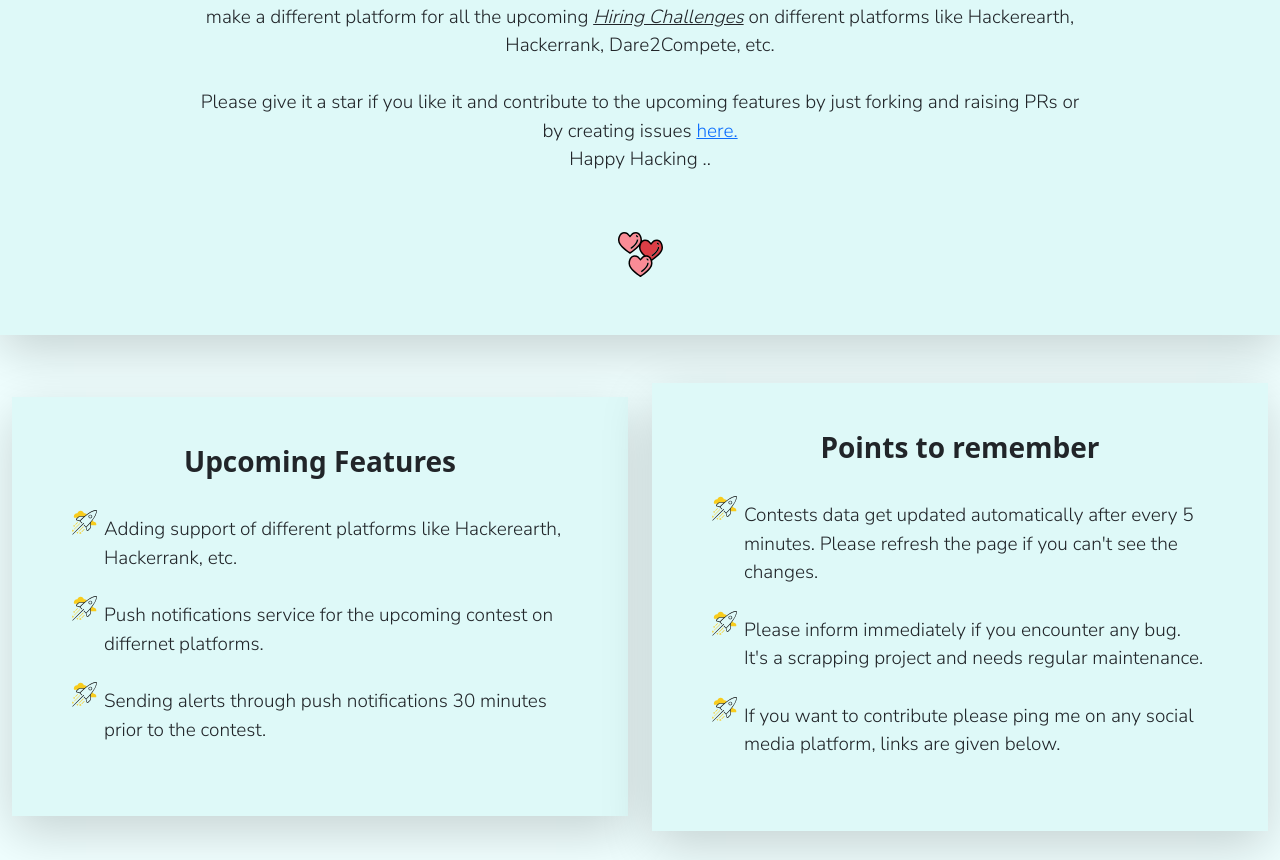
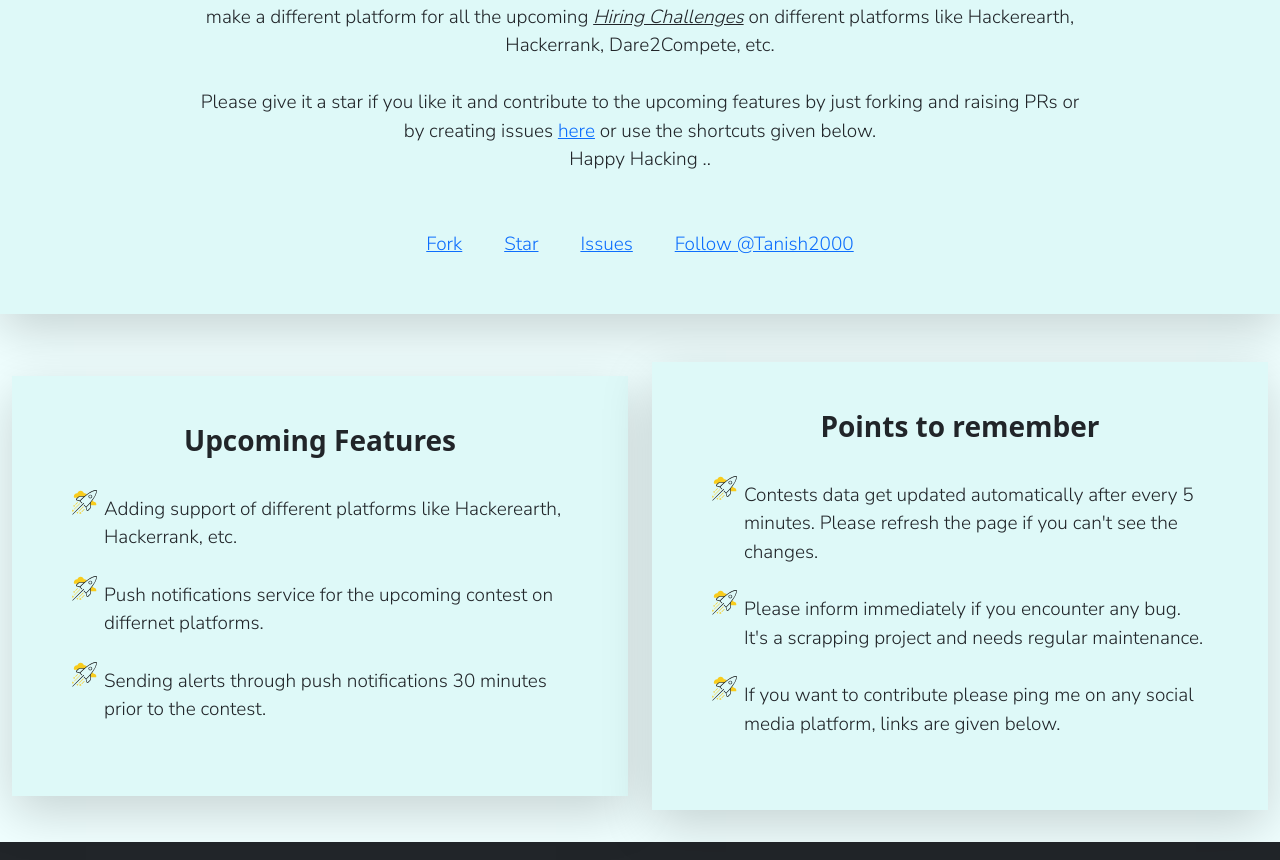
Before and after one commit to Tanish2000/client_cpcalendar, a React (Create React App) app: page / in a window 1280 px wide. Shown: the part 1263-2123 px from the top of the page. Built offline with nearby package versions, Linux system fonts and the light colour scheme; no server answers; a web font is replaced by a local one.

Commit message:
Added Github buttons

```diff
--- a/public/index.html
+++ b/public/index.html
@@ -9,7 +9,8 @@
   <meta name="description" content="A calender for all competitive programmers." />
 
 
-  <meta http-equiv="Content-Security-Policy" content="default-src *; style-src * 'unsafe-inline'; script-src * 'unsafe-inline' 'unsafe-eval'; img-src * data: 'unsafe-inline'; connect-src * 'unsafe-inline' ws: http: https: ; frame-src *;">
+  <meta http-equiv="Content-Security-Policy"
+    content="default-src *; style-src * 'unsafe-inline'; script-src * 'unsafe-inline' 'unsafe-eval'; img-src * data: 'unsafe-inline'; connect-src * 'unsafe-inline' ws: http: https: ; frame-src *;">
 
 
   <link rel="apple-touch-icon" href="%PUBLIC_URL%/logo192.png" />
@@ -34,6 +35,7 @@
 <body>
   <noscript>You need to enable JavaScript to run this app.</noscript>
   <div id="root"></div>
+  <script async defer src="https://buttons.github.io/buttons.js"></script>
   <script src="https://cdn.jsdelivr.net/npm/@popperjs/core@2.9.2/dist/umd/popper.min.js"
     integrity="sha384-IQsoLXl5PILFhosVNubq5LC7Qb9DXgDA9i+tQ8Zj3iwWAwPtgFTxbJ8NT4GN1R8p"
     crossorigin="anonymous"></script>
--- a/src/components/Goal.js
+++ b/src/components/Goal.js
@@ -29,17 +29,28 @@ const Goal = () => {
                                 <span>
                                     As most of the computer science students participate in different competitive programming contests on different platforms, sometimes it's too difficult to keep track of all the upcoming contests at one place.
 
-                                </span><br/><br/>
+                                </span><br /><br />
                                 <span>
                                     So, <b>CpCalendar &#60; / &#62;</b> is a place where you can find all the upcoming contests on some major platforms like Codeforces, Codechef, Leetcode. As Placements / Interships season is also coming, I am also trying to make a different platform for all the upcoming <i><ins>Hiring Challenges</ins></i> on different platforms like Hackerearth, Hackerrank, Dare2Compete, etc.
-                                </span><br/><br/>
+                                </span><br /><br />
                                 <span>
-                                    Please give it a star if you like it and contribute to the upcoming features by just forking and raising PRs or by creating issues <a href="https://github.com/Tanish2000/cpcalendar" target="_blank" rel="noreferrer">here.</a> <main>Happy Hacking ..</main>
+                                    Please give it a star if you like it and contribute to the upcoming features by just forking and raising PRs or by creating issues <a href="https://github.com/Tanish2000/cpcalendar" target="_blank" rel="noreferrer">here</a> or use the shortcuts given below. <main>Happy Hacking ..</main>
                                 </span>
                             </div>
                         </div>
-                        <div className="col-12 d-flex align-items-center justify-content-center">
-                            <img src={Heart} style={styles.icon} alt="goal_img" />
+                        <div className="col-12 col-md-6 d-flex flex-wrap align-items-center justify-content-around mx-auto my-2">
+                            <div>
+                                <a className="github-button" href="https://github.com/Tanish2000/cpcalendar/fork" data-color-scheme="no-preference: dark_dimmed; light: dark_dimmed; dark: dark;" data-icon="octicon-repo-forked" data-size="large" data-show-count="true" aria-label="Fork Tanish2000/cpcalendar on GitHub">Fork</a>
+                            </div>
+                            <div>
+                                <a className="github-button" href="https://github.com/Tanish2000/cpcalendar" data-color-scheme="no-preference: dark_dimmed; light: dark_dimmed; dark: dark;" data-icon="octicon-star" data-size="large" data-show-count="true" aria-label="Star Tanish2000/cpcalendar on GitHub">Star</a>
+                            </div>
+                            <div>
+                                <a className="github-button" href="https://github.com/Tanish2000/cpcalendar/issues" data-color-scheme="no-preference: dark_dimmed; light: dark_dimmed; dark: dark;" data-icon="octicon-issue-opened" data-size="large" data-show-count="true" aria-label="Issue Tanish2000/cpcalendar on GitHub">Issues</a>
+                            </div>
+                            <div>
+                                <a className="github-button" href="https://github.com/Tanish2000" data-color-scheme="no-preference: dark_dimmed; light: dark_dimmed; dark: dark;" data-size="large" data-show-count="true" aria-label="Follow @Tanish2000 on GitHub">Follow @Tanish2000</a>
+                            </div>
                         </div>
                     </div>
                 </div>
```
